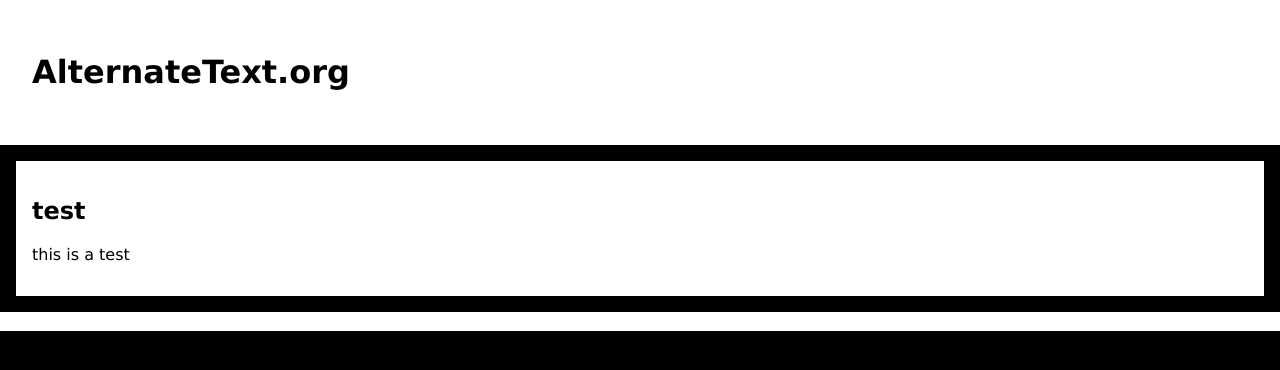
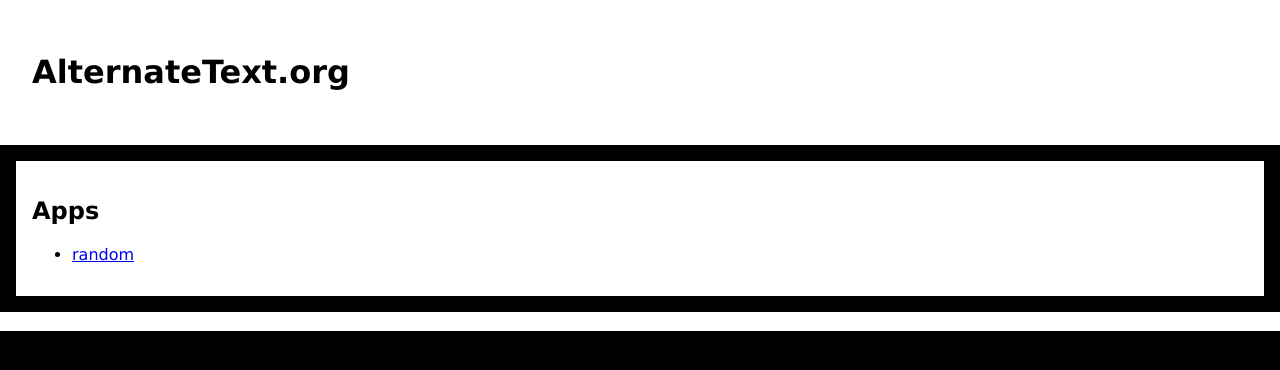
Before and after one commit to daryl-mcmillan/daryl-mcmillan.github.io, a Jekyll site: the page built from index.md, in a window 1280 px wide. Shown: the top 370 px of the page. Built offline with Jekyll 4.4.1, drawn with Linux system fonts in a browser that asks for light colours.

Commit message:
adding a link to the random tool

```diff
--- a/index.md
+++ b/index.md
@@ -1,10 +1,9 @@
 ---
 layout: default
-title: super index page
+title: alternatetext.org
 ---
 
-
-test
+Apps
 ----
 
-this is a test
+- [random](/apps/random/)
```
